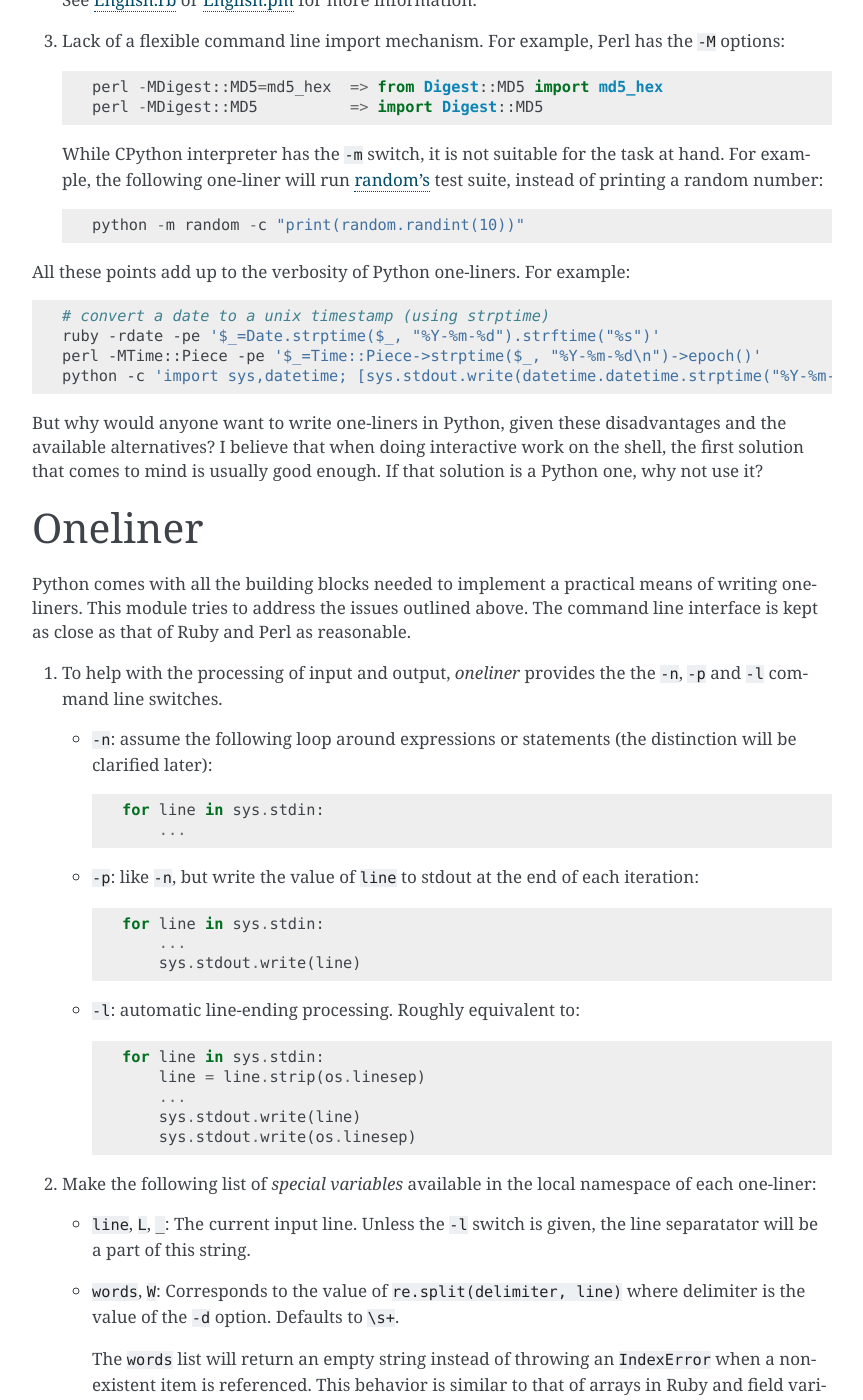
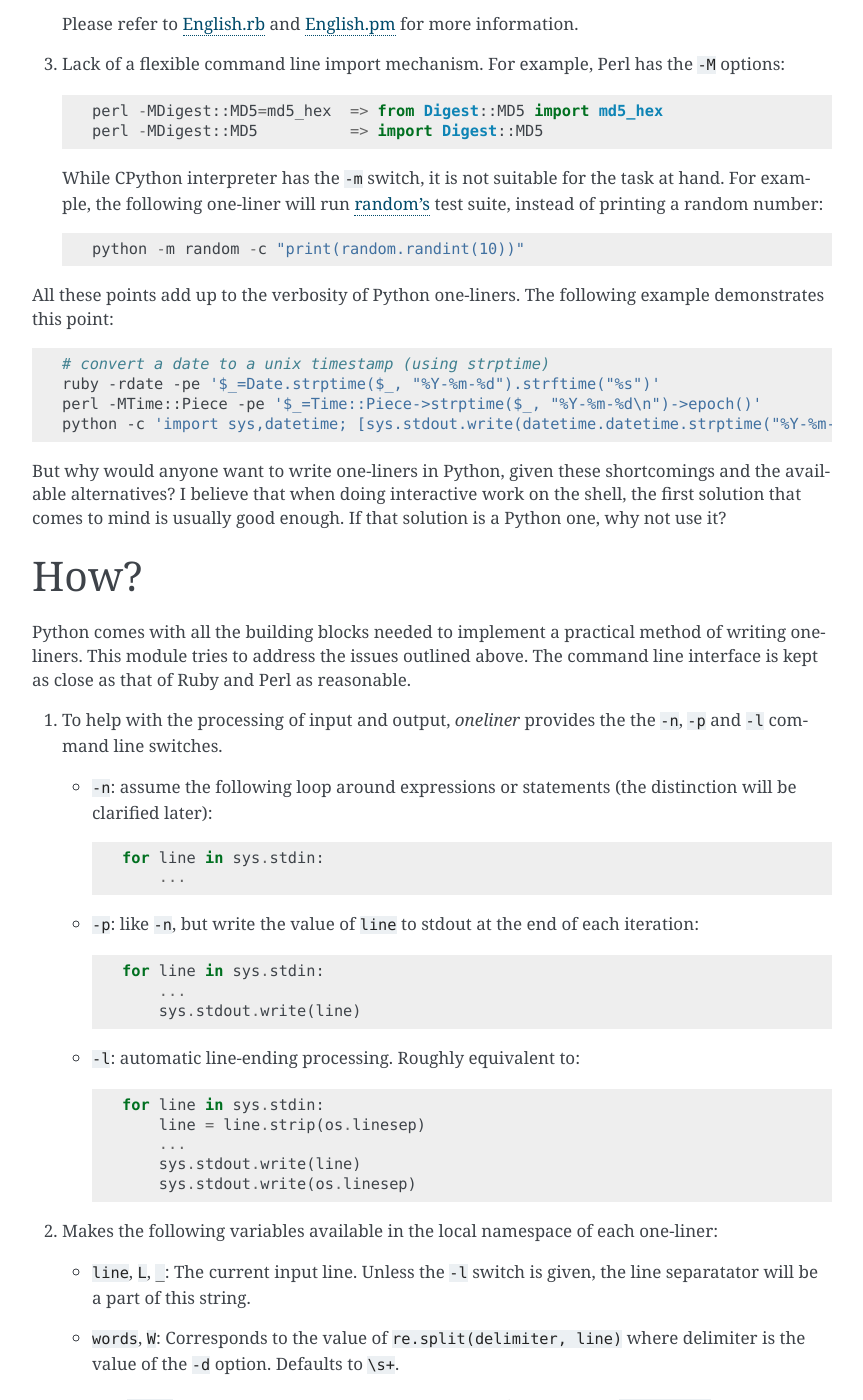
Before and after one commit to gvalkov/python-oneliner, a Sphinx documentation site: the page built from doc/index.rst, in a window 1280 px wide and 1400 px high, scrolled down 1150 px. Shown: the whole window, without its empty margins (168-1031 px from the left). Built offline with Sphinx 7.4.7, drawn with Linux system fonts in a browser that asks for light colours; some of the changed text lies outside the part shown.

Commit message:
Fix examples

```diff
--- a/doc/index.rst
+++ b/doc/index.rst
@@ -44,19 +44,19 @@
 2) No *syntax magic* and no *special variables*. Ruby and Perl provide
    a multitude of cryptic, yet useful variables such as::
 
-     $_  last input line
-     $.  current input line number
-     $~  the match object returned by the last successful pattern match
-     $&  the string matched by last successful pattern match
-     $3  the string matched by the 3rd group of the last successful pattern match
-     $*  sys.argv
-     $>  sys.stdout (default output file)
-     $<  sys.stdint (default input file)
-     $;  input field separator (default value to str.split())
-     $/  record separator (os.linesep)
-     $$  os.getpid()
+     $_   last input line
+     $.   current input line number
+     $~   the match object returned by the last successful pattern match
+     $&   the string matched by last successful pattern match
+     $3   the string matched by the 3rd group of the last successful pattern match
+     $*   sys.argv
+     $>   sys.stdout (default output file)
+     $<   sys.stdint (default input file)
+     $;   input field separator (default value to str.split())
+     $/   record separator (os.linesep)
+     $$   os.getpid()
 
-   See English.rb_ or English.pm_ for more information.
+   Please refer to English.rb_ and English.pm_ for more information.
 
 3) Lack of a flexible command line import mechanism. For example, Perl
    has the ``-M`` options::
@@ -70,7 +70,8 @@
 
      python -m random -c "print(random.randint(10))"
 
-All these points add up to the verbosity of Python one-liners. For example:
+All these points add up to the verbosity of Python one-liners. The
+following example demonstrates this point:
 
 .. code-block:: bash
 
@@ -80,17 +81,17 @@
     python -c 'import sys,datetime; [sys.stdout.write(datetime.datetime.strptime("%Y-%m-%d", i).strftime("%s") for i in sys.stdin]'
 
 But why would anyone want to write one-liners in Python, given these
-disadvantages and the available alternatives? I believe that when
-doing interactive work on the shell, the first solution that comes to
-mind is usually good enough. If that solution is a Python one, why not
-use it?
+shortcomings and the available alternatives? I believe that when doing
+interactive work on the shell, the first solution that comes to mind
+is usually good enough. If that solution is a Python one, why not use
+it?
 
 
-Oneliner
---------
+How?
+----
 
 Python comes with all the building blocks needed to implement a
-practical means of writing one-liners. This module tries to address
+practical method of writing one-liners. This module tries to address
 the issues outlined above. The command line interface is kept as close
 as that of Ruby and Perl as reasonable.
 
@@ -118,8 +119,8 @@
            sys.stdout.write(line)
            sys.stdout.write(os.linesep)
 
-2) Make the following list of *special variables* available in the
-   local namespace of each one-liner:
+2) Makes the following variables available in the local namespace of
+   each one-liner:
 
    * ``line``, ``L``, ``_``: The current input line. Unless the ``-l``
      switch is given, the line separatator will be a part of this
@@ -164,22 +165,16 @@
 Installing
 ----------
 
-The latest stable version of *python-oneliner* is available on pypi,
-while the development version can be installed from github:
+The latest stable version of *python-oneliner* is available on pypi
+and may be installed with pip.
 
 .. code-block:: bash
 
     $ pip install oneliner  # latest stable version
-    $ pip install git+git://github.com/gvalkov/python-oneliner.git  # latest development version
 
-Alternatively, you can install it manually like any other python package:
+Alternatively, you may simply put the `oneline.py`_ file anywhere in
+your load path.
 
-.. code-block:: bash
-
-    $ git clone git@github.com:gvalkov/python-oneliner.git
-    $ cd python-oneliner
-    $ git reset --hard HEAD $versiontag
-    $ python setup.py install
 
 Todo
 ----
```
Also changed, not shown: other parts of doc/index.rst (+10 -9 lines).
